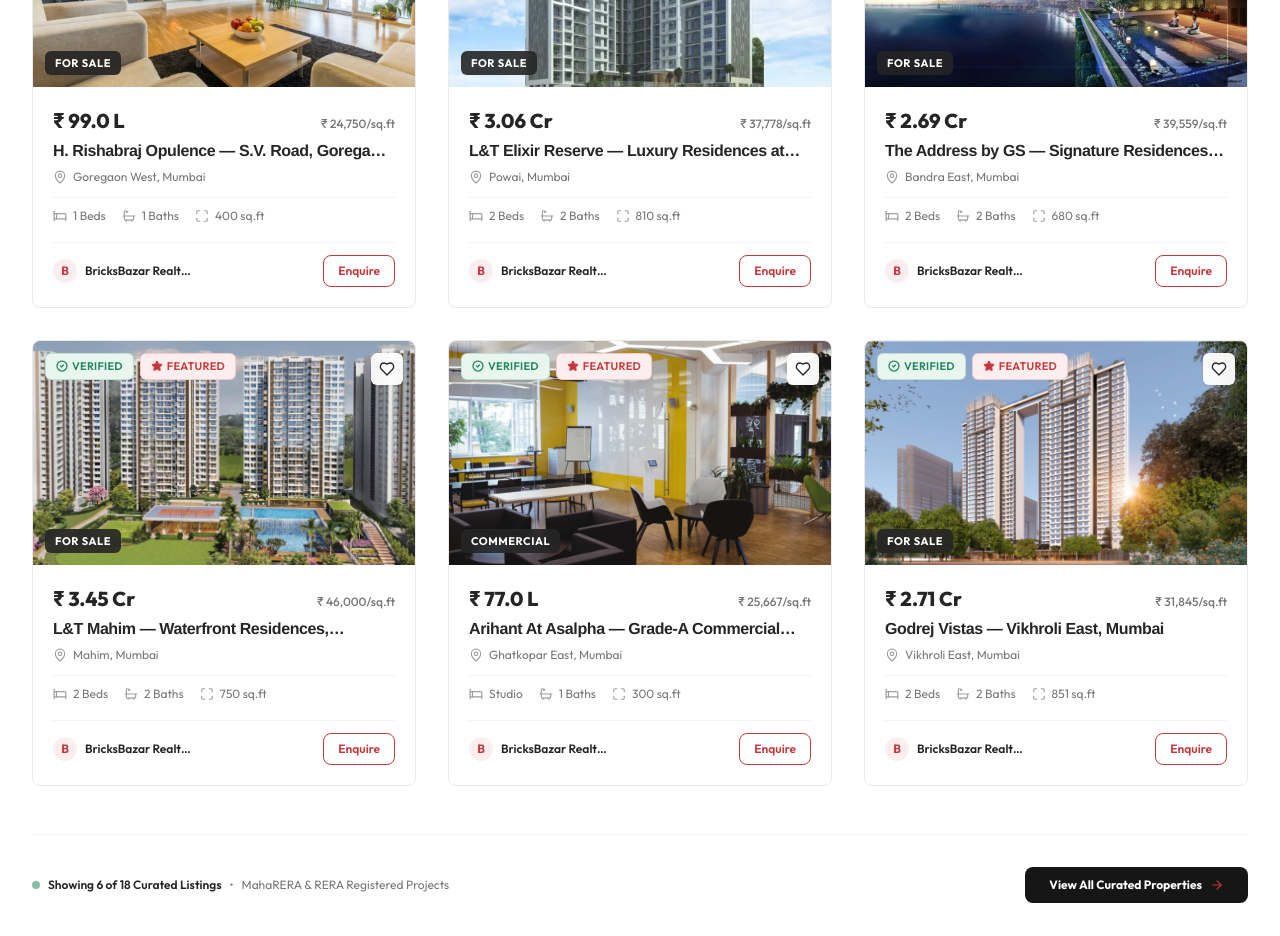
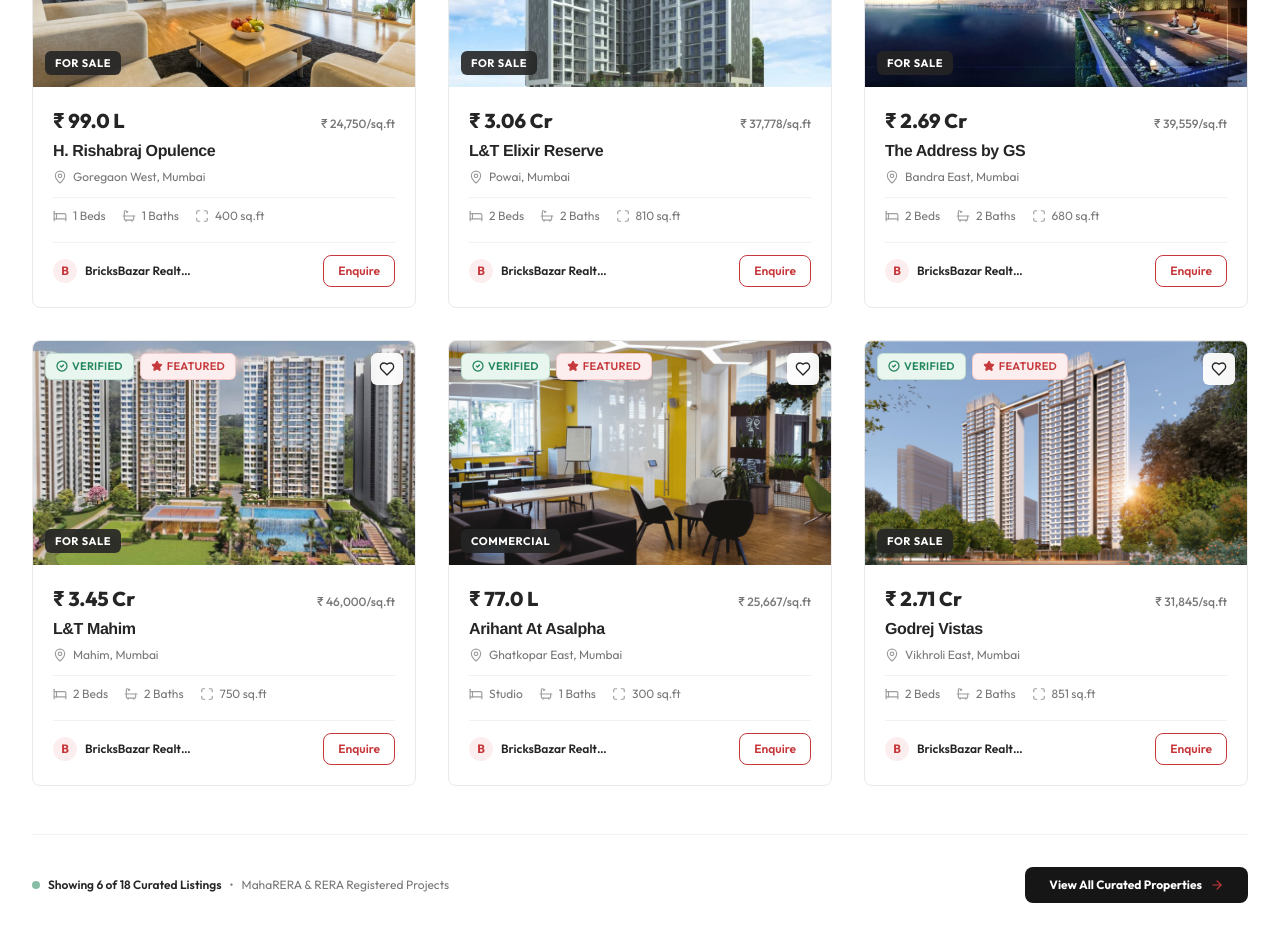
Before and after one commit to Pshravan04/bricksbazar, a Next.js app: page / in a window 1280 px wide. Shown: the part 1680-2616 px from the top of the page. Built offline with nearby package versions, Linux system fonts and the light colour scheme; no server answers.

Commit message:
fix(listings): streamline property titles to clean concise project names without verbose subtitles

```diff
--- a/src/mocks/properties.ts
+++ b/src/mocks/properties.ts
@@ -4,7 +4,7 @@ export const MOCK_PROPERTIES: Property[] = [
   {
     id: 'prop-bb-01',
     slug: 'h-rishabraj-opulence-goregaon-west',
-    title: 'H. Rishabraj Opulence — S.V. Road, Goregaon West',
+    title: 'H. Rishabraj Opulence',
     listingType: 'buy',
     propertyCategory: 'Apartment',
     location: {
@@ -94,7 +94,7 @@ export const MOCK_PROPERTIES: Property[] = [
   {
     id: 'prop-bb-02',
     slug: 'lt-elixir-reserve-powai',
-    title: 'L&T Elixir Reserve — Luxury Residences at Powai',
+    title: 'L&T Elixir Reserve',
     listingType: 'buy',
     propertyCategory: 'Apartment',
     location: {
@@ -193,7 +193,7 @@ export const MOCK_PROPERTIES: Property[] = [
   {
     id: 'prop-bb-03',
     slug: 'the-address-by-gs-bandra',
-    title: 'The Address by GS — Signature Residences, Bandra',
+    title: 'The Address by GS',
     listingType: 'buy',
     propertyCategory: 'Apartment',
     location: {
@@ -292,7 +292,7 @@ export const MOCK_PROPERTIES: Property[] = [
   {
     id: 'prop-bb-04',
     slug: 'lt-mahim-south-central-mumbai',
-    title: 'L&T Mahim — Waterfront Residences, Gateway to SoBo',
+    title: 'L&T Mahim',
     listingType: 'buy',
     propertyCategory: 'Apartment',
     location: {
@@ -381,7 +381,7 @@ export const MOCK_PROPERTIES: Property[] = [
   {
     id: 'prop-bb-05',
     slug: 'arihant-at-asalpha-ghatkopar',
-    title: 'Arihant At Asalpha — Grade-A Commercial Offices',
+    title: 'Arihant At Asalpha',
     listingType: 'commercial',
     propertyCategory: 'Commercial Office',
     location: {
@@ -470,7 +470,7 @@ export const MOCK_PROPERTIES: Property[] = [
   {
     id: 'prop-bb-06',
     slug: 'godrej-vistas-vikhroli',
-    title: 'Godrej Vistas — Vikhroli East, Mumbai',
+    title: 'Godrej Vistas',
     listingType: 'buy',
     propertyCategory: 'Apartment',
     location: {
@@ -568,7 +568,7 @@ export const MOCK_PROPERTIES: Property[] = [
   {
     id: 'prop-bb-07',
     slug: 'adani-triumph-kanjurmarg',
-    title: 'Adani Triumph — High-Rise Residences, Kanjurmarg',
+    title: 'Adani Triumph',
     listingType: 'buy',
     propertyCategory: 'Apartment',
     location: {
@@ -666,7 +666,7 @@ export const MOCK_PROPERTIES: Property[] = [
   {
     id: 'prop-bb-08',
     slug: 'oberoi-garden-city-thane',
-    title: 'Oberoi Garden City — Pokhran Road 2, Thane West',
+    title: 'Oberoi Garden City',
     listingType: 'buy',
     propertyCategory: 'Apartment',
     location: {
@@ -755,7 +755,7 @@ export const MOCK_PROPERTIES: Property[] = [
   {
     id: 'prop-bb-09',
     slug: 'lodha-borivali-west',
-    title: 'Lodha Borivali — Saibaba Nagar, Borivali West',
+    title: 'Lodha Borivali',
     listingType: 'buy',
     propertyCategory: 'Apartment',
     location: {
@@ -844,7 +844,7 @@ export const MOCK_PROPERTIES: Property[] = [
   {
     id: 'prop-bb-10',
     slug: 'crescent-silverwoods-powai',
-    title: 'Crescent Silverwoods — Chandivali, Powai',
+    title: 'Crescent Silverwoods',
     listingType: 'buy',
     propertyCategory: 'Apartment',
     location: {
@@ -933,7 +933,7 @@ export const MOCK_PROPERTIES: Property[] = [
   {
     id: 'prop-101',
     slug: '3-bhk-luxury-sea-view-bandra-west',
-    title: '3 BHK Luxury Sea-View Apartment at Bandra West',
+    title: 'Bandra Sea-View Suites',
     listingType: 'buy',
     propertyCategory: 'Apartment',
     location: {
@@ -1025,7 +1025,7 @@ export const MOCK_PROPERTIES: Property[] = [
   {
     id: 'prop-102',
     slug: '2-bhk-modern-condo-hiranandani-powai',
-    title: '2 BHK Modern Condo with Lake View at Powai',
+    title: 'Hiranandani Castello',
     listingType: 'buy',
     propertyCategory: 'Apartment',
     location: {
@@ -1101,7 +1101,7 @@ export const MOCK_PROPERTIES: Property[] = [
   {
     id: 'prop-103',
     slug: '3-bhk-designer-flat-for-rent-baner-pune',
-    title: '3 BHK Fully Furnished Flat for Rent in Baner',
+    title: 'Skyline Pristine',
     listingType: 'rent',
     propertyCategory: 'Apartment',
     location: {
@@ -1167,7 +1167,7 @@ export const MOCK_PROPERTIES: Property[] = [
   {
     id: 'prop-104',
     slug: '4-bhk-independent-luxury-villa-kharadi-pune',
-    title: '4 BHK Independent Gated Luxury Villa in Kharadi',
+    title: 'Boulevard Signature Villas',
     listingType: 'buy',
     propertyCategory: 'Villa',
     location: {
@@ -1235,7 +1235,7 @@ export const MOCK_PROPERTIES: Property[] = [
   {
     id: 'prop-105',
     slug: 'grade-a-commercial-office-space-bkc-mumbai',
-    title: 'Grade-A Commercial IT / Corporate Office in BKC',
+    title: 'Apex Financial Tower',
     listingType: 'commercial',
     propertyCategory: 'Commercial Office',
     location: {
@@ -1301,7 +1301,7 @@ export const MOCK_PROPERTIES: Property[] = [
   {
     id: 'prop-106',
     slug: 'gated-residential-villa-plot-hinjawadi-pune',
-    title: 'Gated Residential Villa NA Plot in Hinjawadi Phase 1',
+    title: 'Green Meadows Gated County',
     listingType: 'plot',
     propertyCategory: 'Plot / Land',
     location: {
@@ -1362,7 +1362,7 @@ export const MOCK_PROPERTIES: Property[] = [
   {
     id: 'prop-107',
     slug: '2-bhk-spacious-flat-hiranandani-estate-thane',
-    title: '2 BHK Premium Apartment in Hiranandani Estate Thane West',
+    title: 'Hiranandani Estate Rodas',
     listingType: 'buy',
     propertyCategory: 'Apartment',
     location: {
@@ -1426,7 +1426,7 @@ export const MOCK_PROPERTIES: Property[] = [
   {
     id: 'prop-108',
     slug: '3-bhk-smart-home-whitefield-bengaluru',
-    title: '3 BHK Smart Home with Private Balcony in Whitefield',
+    title: 'Prestige Boulevard Towers',
     listingType: 'buy',
     propertyCategory: 'Apartment',
     location: {
```
